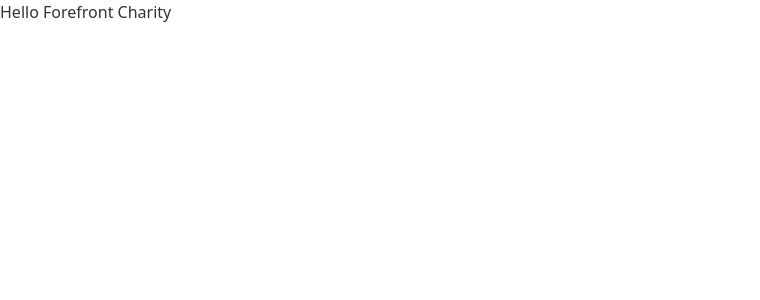
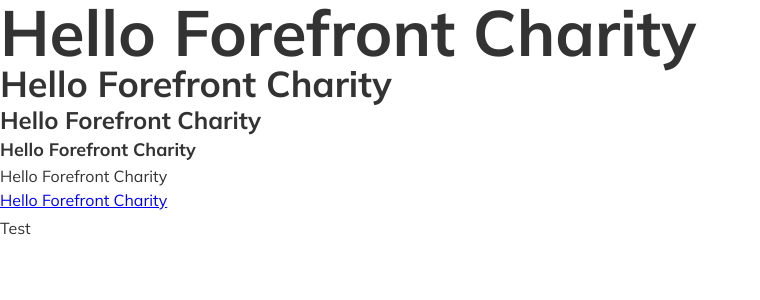
Before and after one commit to brianhkang1/forefront-charity, a Next.js app: page / in a window 1280 px wide. Shown: the top 300 px of the page, without its empty margins (0-760 px from the left). Built offline with nearby package versions, Linux system fonts and the light colour scheme.

Commit message:
add typography

```diff
--- a/src/app/globals.css
+++ b/src/app/globals.css
@@ -1,8 +1,16 @@
 @import 'tailwindcss';
 
 @theme {
-  /* removes Tailwind default color palette and font */
+  /* Removes Tailwind default color palette and font */
   --color-*: initial;
+  --font-*: initial;
+  --default-font-*: initial;
+  --default-mono-font-*: initial;
+  --default-font-family: var(--font-mulish);
+
+  /* Overrides Tailwind default text-6xl values */
+  --text-6xl: 4rem;
+  --text-6xl--line-height: 1;
 
   --color-forefront-text: #333333;
   --color-white: #ffffff;
@@ -35,3 +43,35 @@
 @theme inline {
   --color-forefront-teal: var(--color-teal-500);
 }
+
+@layer base {
+  h1 {
+    font-size: var(--text-4xl);
+    font-weight: var(--font-weight-bold);
+    line-height: var(--text-4xl--line-height);
+  }
+
+  h2 {
+    font-size: var(--text-2xl);
+    font-weight: var(--font-weight-bold);
+    line-height: var(--text-2xl--line-height);
+  }
+
+  h3 {
+    font-size: var(--text-lg);
+    font-weight: var(--font-weight-bold);
+    line-height: var(--text-lg--line-height);
+  }
+
+  p {
+    font-size: var(--text-base);
+    font-weight: var(--font-weight-normal);
+    line-height: var(--text-base--line-height);
+  }
+
+  a {
+    color: var(--color-link);
+    text-decoration: underline;
+    cursor: pointer;
+  }
+}
--- a/src/app/page.tsx
+++ b/src/app/page.tsx
@@ -1,4 +1,6 @@
 // import { getGoogleDriveFiles } from './api/google-drive';
+import Button from '@/components/Button';
+import Title from '@/components/Title';
 
 export default async function Home() {
   // const data = await getGoogleDriveFiles();
@@ -6,7 +8,16 @@
   return (
     <div>
       <main>
+        <Title>Hello Forefront Charity</Title>
         <h1>Hello Forefront Charity</h1>
+        <h2>Hello Forefront Charity</h2>
+        <h3>Hello Forefront Charity</h3>
+        <p>Hello Forefront Charity</p>
+        <a>Hello Forefront Charity</a>
+
+        <div className='mt-1'>
+          <Button>Test</Button>
+        </div>
       </main>
     </div>
   );
--- /dev/null
+++ b/src/components/Button/index.tsx
@@ -0,0 +1,5 @@
+import React from 'react';
+
+export default function Button({ children }: { children: React.ReactNode }) {
+  return <button>{children}</button>;
+}
--- /dev/null
+++ b/src/components/Title/index.tsx
@@ -0,0 +1,5 @@
+import React from 'react';
+
+export default function Title({ children }: { children: React.ReactNode }) {
+  return <div className='text-6xl font-bold'>{children}</div>;
+}
```
